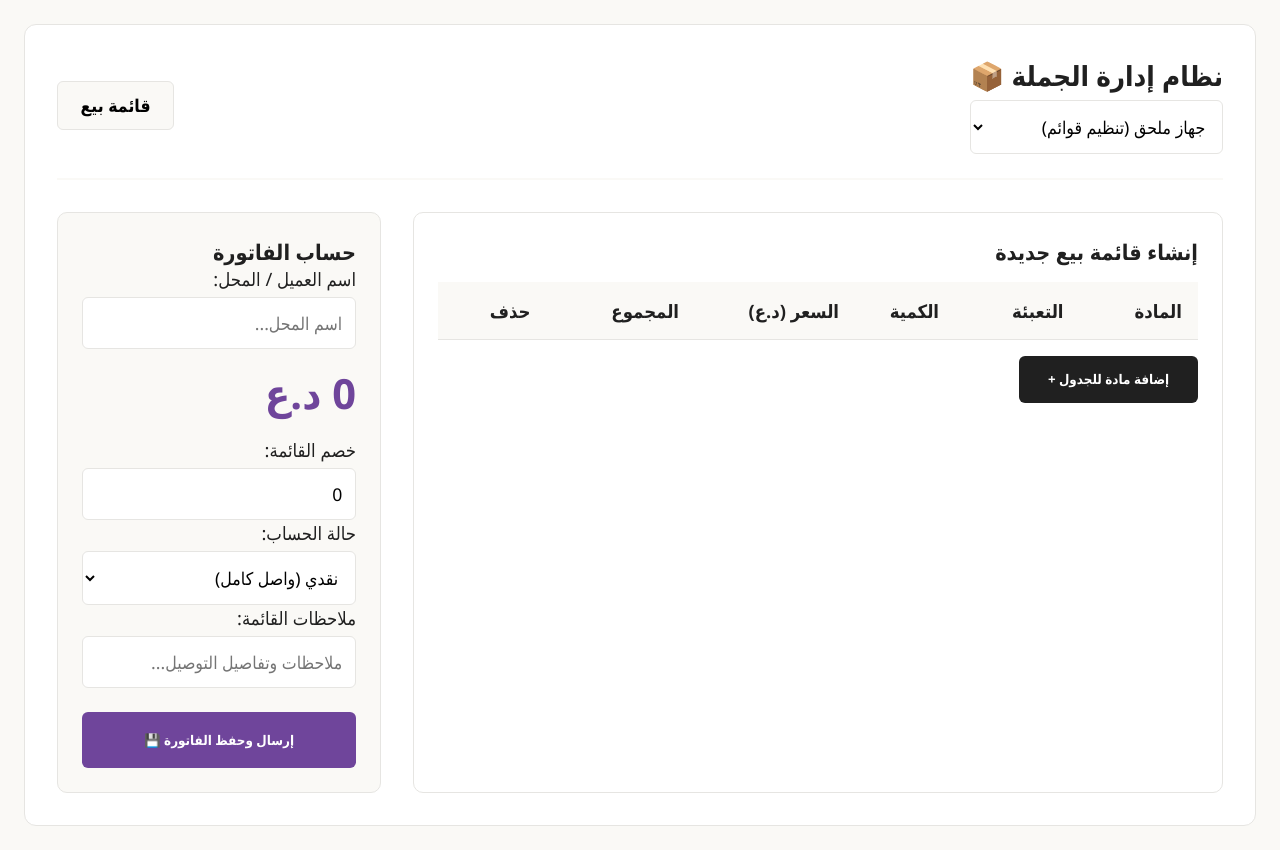
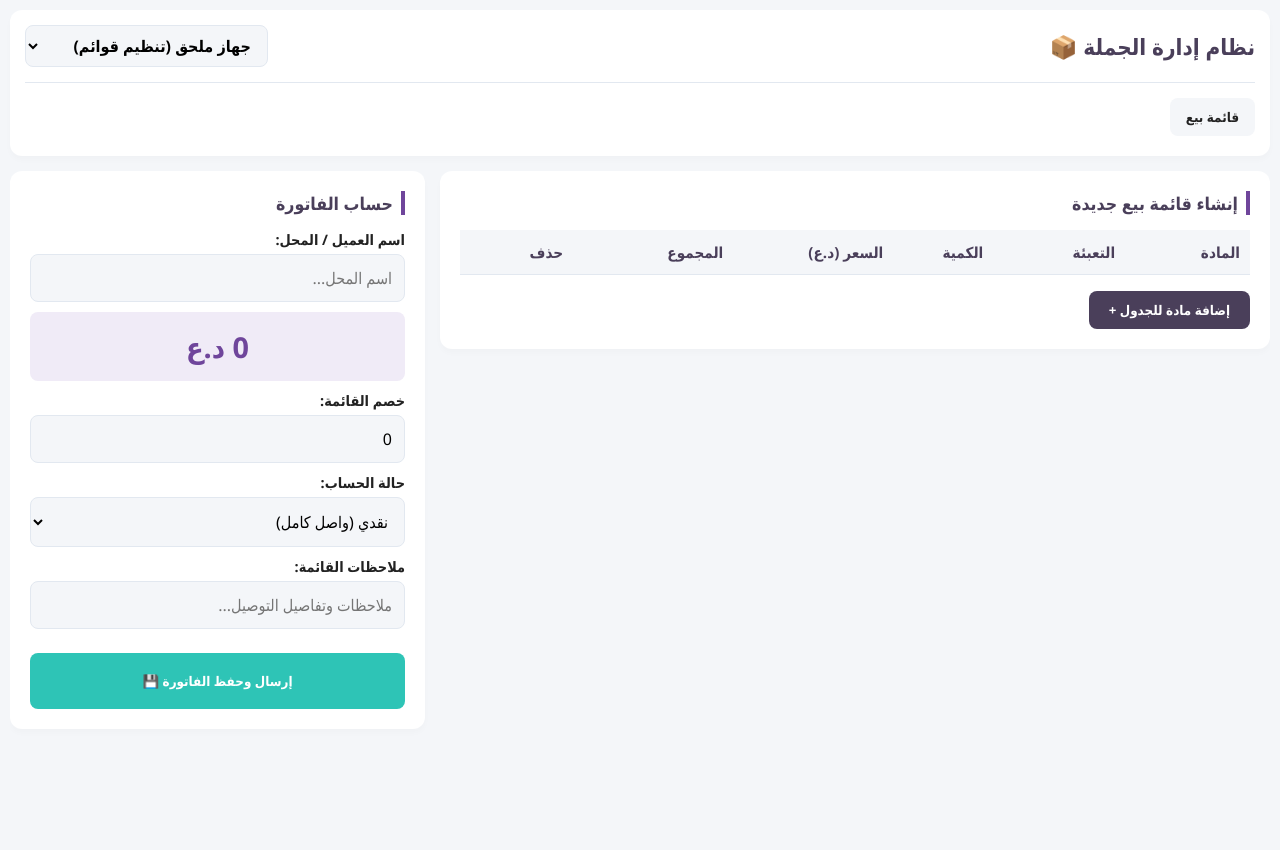
Before and after one commit to AMHBro/matrix_smart, a website: page public/index.html in a window 1280 px wide. After the commit the page ends 800 px from the top, so only its background shows below. Drawn offline with Linux system fonts and the light colour scheme.

Commit message:
جعل الواجهة متجاوبة بالكامل ومتلائمة مع كل الهواتف والتابلت

```diff
--- a/public/style.css
+++ b/public/style.css
@@ -1,44 +1,267 @@
+/* 🌟 الإعدادات العامة والألوان المستوحاة من الهوية المرئية النظيفة */
 :root {
-    --bg-base: #FAF9F6;        /* أوف وايت فخم وناعم للمكاتب */
-    --white: #FFFFFF;          /* لون البطاقات والجداول */
-    --border-color: #E6E5E2;
-    --text-dark: #202020;
-    --lavender-touch: #6f459b; /* تلميحات لافندر ذكية جداً في الواجهة */
+    --bg-color: #f4f6f9;
+    --card-bg: #ffffff;
+    --primary-color: #4a3f5a; /* Purple/Navy mix */
+    --accent-color: #6f459b;
+    --success-color: #2ec4b6; /* Mint Green */
+    --text-dark: #222222;
+    --text-muted: #777777;
+    --border-color: #e2e8f0;
+    --radius: 12px;
 }
 
-* { box-sizing: border-box; margin: 0; padding: 0; font-family: 'Segoe UI', Tahoma, sans-serif; }
-body { background-color: var(--bg-base); color: var(--text-dark); direction: rtl; padding: 1.5rem; font-size: 1.15rem; }
+* {
+    box-sizing: border-box;
+    margin: 0;
+    padding: 0;
+    font-family: 'Segoe UI', Tahoma, Geneva, Verdana, sans-serif;
+}
 
-/* شاشة قفل الاقتران عبر الراوتر */
-#auth-lockscreen {
-    position: fixed; top:0; left:0; width:100%; height:100%; background: var(--bg-base);
-    display: flex; justify-content: center; align-items: center; z-index: 9999;
+body {
+    background-color: var(--bg-color);
+    color: var(--text-dark);
+    direction: rtl;
+    padding: 10px;
 }
-.lock-box { background: var(--white); padding: 3rem; border-radius: 12px; border: 1px solid var(--border-color); text-align: center; width: 420px; box-shadow: 0 4px 25px rgba(0,0,0,0.04); }
 
-.container { max-width: 100%; background: var(--white); padding: 2rem; border-radius: 12px; border: 1px solid var(--border-color); }
-header { display: flex; flex-wrap: wrap; justify-content: space-between; align-items: center; gap: 1rem; border-bottom: 2px solid var(--bg-base); padding-bottom: 1.5rem; margin-bottom: 2rem; }
-.nav-tabs { display: flex; flex-wrap: wrap; gap: 0.5rem; }
-.tab-btn { background: var(--bg-base); border: 1px solid var(--border-color); padding: 0.7rem 1.4rem; font-size: 1.1rem; font-weight: 600; border-radius: 6px; cursor: pointer; transition: all 0.2s ease; }
-.tab-btn.active { background: var(--text-dark); color: var(--white); border-color: var(--text-dark); }
+/* 📱 الحاوية الرئيسية للتطبيق المتجاوب */
+.container {
+    max-width: 1400px;
+    margin: 0 auto;
+    width: 100%;
+}
 
-.main-grid { display: grid; grid-template-columns: repeat(auto-fit, minmax(300px, 1fr)); gap: 2rem; }
-@media(min-width: 900px) { .main-grid { grid-template-columns: 2.5fr 1fr; } }
+/* 🏢 الهيدر ومنطقة التحكم بالنوع */
+header {
+    background: var(--card-bg);
+    padding: 15px;
+    border-radius: var(--radius);
+    box-shadow: 0 4px 6px rgba(0,0,0,0.02);
+    margin-bottom: 15px;
+}
 
-.table-card, .summary-card { background: var(--white); border: 1px solid var(--border-color); padding: 1.5rem; border-radius: 10px; }
-.summary-card { background: var(--bg-base); }
-.total-view { font-size: 2.6rem; font-weight: 800; margin: 1rem 0; color: var(--lavender-touch); }
+.brand-zone {
+    display: flex;
+    justify-content: space-between;
+    align-items: center;
+    flex-wrap: wrap;
+    gap: 10px;
+    margin-bottom: 15px;
+    border-bottom: 1px solid var(--border-color);
+    padding-bottom: 15px;
+}
 
-table { width: 100%; border-collapse: collapse; margin-top: 1rem; }
-th, td { padding: 1rem; text-align: right; border-bottom: 1px solid var(--border-color); }
-th { background-color: var(--bg-base); font-weight: bold; }
+.brand-zone h2 {
+    font-size: 1.4rem;
+    color: var(--primary-color);
+}
 
-input, select { width: 100%; padding: 0.8rem; border: 1px solid var(--border-color); border-radius: 6px; background: var(--white); font-size: 1.1rem; margin-top: 0.4rem; }
-input:focus, select:focus { outline: 1px solid var(--lavender-touch); }
+#device-role {
+    padding: 8px 12px;
+    border-radius: 8px;
+    border: 1px solid var(--border-color);
+    background-color: var(--bg-color);
+    font-weight: bold;
+    cursor: pointer;
+    outline: none;
+    width: auto;
+}
 
-.btn-primary, .btn-success { background: var(--text-dark); color: var(--white); border: none; padding: 0.9rem 1.8rem; font-weight: bold; border-radius: 6px; cursor: pointer; }
-.btn-success { background: var(--lavender-touch); }
-.btn-secondary { background: var(--white); border: 1px solid var(--text-dark); padding: 0.4rem 0.8rem; border-radius: 6px; cursor: pointer; font-size:1rem; }
+/* 🧭 أزرار التبويبات المتجاوبة */
+.nav-tabs {
+    display: flex;
+    gap: 8px;
+    overflow-x: auto; /* يسمح بالسحب الأفقي على الهواتف الصغيرة */
+    padding-bottom: 5px;
+    scrollbar-width: thin;
+}
 
-.action-bar { display: flex; justify-content: space-between; align-items: center; gap: 1rem; margin-bottom: 1rem; }
-.master-only { display: none; }
+.nav-tabs::-webkit-scrollbar {
+    height: 4px;
+}
+
+.nav-tabs::-webkit-scrollbar-thumb {
+    background: var(--border-color);
+    border-radius: 4px;
+}
+
+.tab-btn {
+    padding: 10px 16px;
+    border: none;
+    background: var(--bg-color);
+    color: var(--text-dark);
+    font-weight: 600;
+    border-radius: 8px;
+    cursor: pointer;
+    white-space: nowrap; /* يمنع نزول النص لسطر ثاني في الأزرار */
+    transition: all 0.2s ease;
+}
+
+.tab-btn.active, .tab-btn:hover {
+    background: var(--primary-color);
+    color: white;
+}
+
+/* 📊 تقسيم شبكة العمل (ماتريكس متجاوب) */
+.main-grid {
+    display: grid;
+    grid-template-columns: 2fr 1fr; /* الافتراضي للشاشات الكبيرة والتابلت */
+    gap: 15px;
+    align-items: start;
+}
+
+/* 📦 الكروت والعناصر */
+.table-card, .summary-card {
+    background: var(--card-bg);
+    padding: 20px;
+    border-radius: var(--radius);
+    box-shadow: 0 4px 6px rgba(0,0,0,0.02);
+    margin-bottom: 15px;
+}
+
+.table-card h3, .summary-card h3 {
+    font-size: 1.1rem;
+    margin-bottom: 15px;
+    color: var(--primary-color);
+    border-right: 4px solid var(--accent-color);
+    padding-right: 8px;
+}
+
+/* 📝 المدخلات والقوائم */
+label {
+    display: block;
+    margin-top: 10px;
+    margin-bottom: 5px;
+    font-weight: 600;
+    font-size: 0.9rem;
+}
+
+input, select {
+    width: 100%;
+    padding: 12px;
+    border: 1px solid var(--border-color);
+    border-radius: 8px;
+    background: var(--bg-color);
+    font-size: 1rem;
+    outline: none;
+    transition: border-color 0.2s;
+}
+
+input:focus, select:focus {
+    border-color: var(--accent-color);
+}
+
+/* 💰 لوحة عرض الحساب الإجمالي */
+.total-view {
+    background: #f0ebf7;
+    color: var(--accent-color);
+    font-size: 1.8rem;
+    font-weight: bold;
+    text-align: center;
+    padding: 15px;
+    border-radius: 8px;
+    margin: 10px 0;
+}
+
+/* 🧾 الجداول المتجاوبة وسرعة التمرير */
+.tab-content {
+    width: 100%;
+    overflow-x: auto; /* حماية الجداول من الخروج عن حدود الشاشة في الموبايل */
+}
+
+table {
+    width: 100%;
+    border-collapse: collapse;
+    margin-top: 10px;
+    min-width: 500px; /* يضمن عدم انضغاط البيانات بشكل مشوه في الهواتف */
+}
+
+th, td {
+    padding: 12px 10px;
+    text-align: right;
+    border-bottom: 1px solid var(--border-color);
+    font-size: 0.95rem;
+}
+
+th {
+    background-color: var(--bg-color);
+    color: var(--primary-color);
+    font-weight: 700;
+}
+
+/* ⚡ المدخلات داخل جدول البيع */
+table input, table select {
+    padding: 6px;
+    font-size: 0.9rem;
+}
+
+/* 🔘 الأزرار */
+button {
+    padding: 10px 20px;
+    border: none;
+    border-radius: 8px;
+    font-weight: bold;
+    cursor: pointer;
+    transition: background 0.2s;
+}
+
+.btn-primary { background: var(--primary-color); color: white; }
+.btn-primary:hover { background: var(--accent-color); }
+.btn-success { background: var(--success-color); color: white; }
+.btn-success:hover { background: #24b0a3; }
+.btn-secondary { background: #e2e8f0; color: var(--text-dark); }
+.btn-secondary:hover { background: #cbd5e1; }
+
+.action-bar {
+    display: flex;
+    justify-content: space-between;
+    align-items: center;
+    flex-wrap: wrap;
+    gap: 15px;
+    margin-bottom: 15px;
+    background: var(--card-bg);
+    padding: 15px;
+    border-radius: var(--radius);
+}
+
+.action-bar input {
+    max-width: 350px;
+}
+
+/* ======================================================= */
+/* 🛠️ شاشات الموبايل والأجهزة الصغيرة (Media Queries) */
+/* ======================================================= */
+@media (max-width: 768px) {
+    body {
+        padding: 5px;
+    }
+
+    /* تحويل لوحة البيع من عمودين إلى عمود واحد مرتب فوق بعضه */
+    .main-grid {
+        grid-template-columns: 1fr;
+    }
+
+    .brand-zone {
+        flex-direction: column;
+        align-items: flex-start;
+    }
+
+    #device-role {
+        width: 100%; /* جعل خيار السيرفر يأخذ كامل العرض بالموبايل */
+    }
+
+    .action-bar {
+        flex-direction: column;
+        align-items: flex-start;
+    }
+
+    .action-bar input {
+        max-width: 100%;
+    }
+
+    th, td {
+        padding: 8px 5px;
+        font-size: 0.85rem; /* تصغير الخط قليلاً ليتلائم مع شاشات الهواتف */
+    }
+}
```
